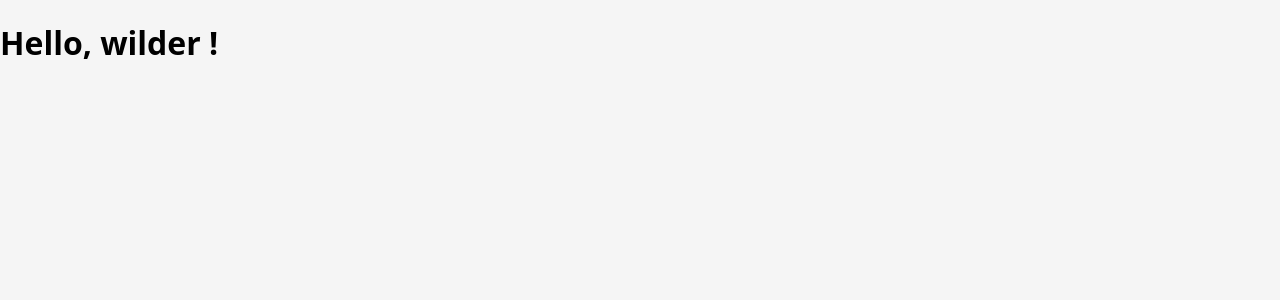
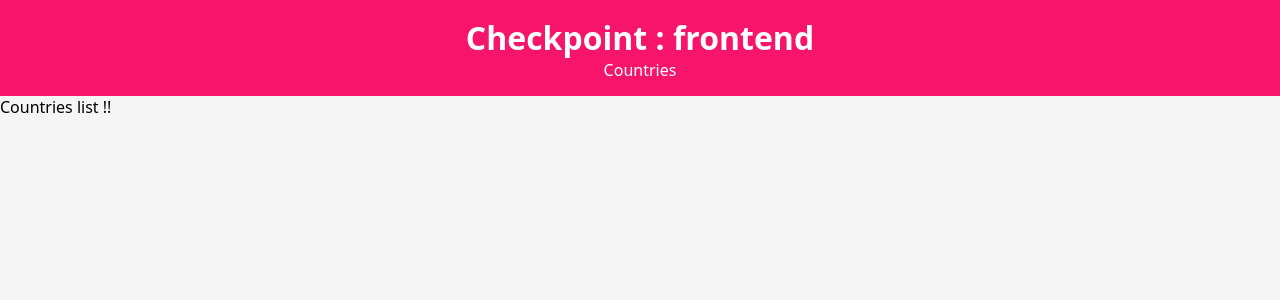
Before and after one commit to DavyR01/Checkpoint_FRONT_WCS, a Next.js app in the folder frontend/: page / in a window 1280 px wide. Shown: the top 300 px of the page. Built offline with nearby package versions, Linux system fonts and the light colour scheme.

Commit message:
add headers and style css + add countries component homepage

```diff
--- /dev/null
+++ b/frontend/src/components/Countries.tsx
@@ -0,0 +1,9 @@
+import React from 'react'
+
+const Countries = () => {
+  return (
+    <div>Countries list !!</div>
+  )
+}
+
+export default Countries
--- a/frontend/src/pages/index.tsx
+++ b/frontend/src/pages/index.tsx
@@ -1,3 +1,11 @@
+import Countries from "@/components/Countries";
+import Header from "@/components/Header";
+
 export default function Home() {
-  return <h1>Hello, wilder !</h1>;
+  return (
+    <div>
+      <Header/>
+      <Countries/>
+    </div>
+  )
 }
--- a/frontend/src/styles/globals.css
+++ b/frontend/src/styles/globals.css
@@ -1,5 +1,7 @@
 * {
   box-sizing: border-box;
+  margin: 0;
+  padding: 0;
 }
 
 html,
@@ -13,3 +15,20 @@ body {
     Oxygen, Ubuntu, Cantarell, "Open Sans", "Helvetica Neue", sans-serif;
   background-color: #f5f5f5;
 }
+
+.header {
+  display: flex;
+  flex-direction: column;
+  justify-content: center;
+  align-items: center;
+  color: white;
+
+  background: #F7146B;
+  height: 6rem;
+
+  a {
+    text-decoration: none;
+    color: white;
+
+  }
+}
```
Also changed, not shown: 1 other file (tests, documents, lock files or other folders).
